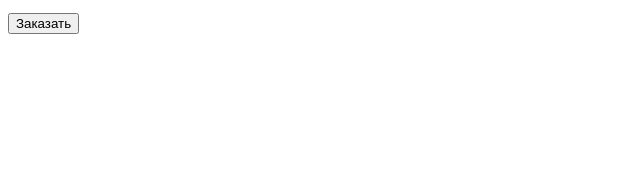
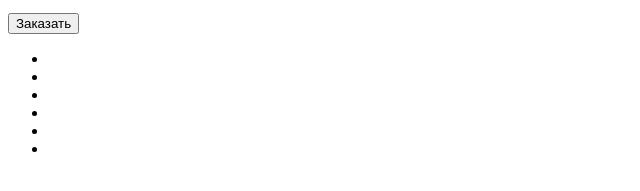
Before and after one commit to nikolaykrylov/barbershop-2017-2, a website: page index.html in a window 1280 px wide. Shown: the part 583-774 px from the top of the page, 0-640 px from the left. Drawn offline with Linux system fonts and the light colour scheme.

Commit message:
made html for about section

```diff
--- a/index.html
+++ b/index.html
@@ -52,6 +52,16 @@
        <p class="week-product__price">Цена:990руб.</p>
        <button class="week-product__button button">Заказать</button>
      </section>
+     <section class="about">
+       <ul class="about__list">
+         <li class="about__list--materials"></li>
+         <li class="about__list--price"></li>
+         <li class="about__list--likes"></li>
+         <li class="about__list--handmade"></li>
+         <li class="about__list--producer"></li>
+         <li class="about__list--package"></li>
+       </ul>
+     </section>
   </main>
 
 </body>
```
